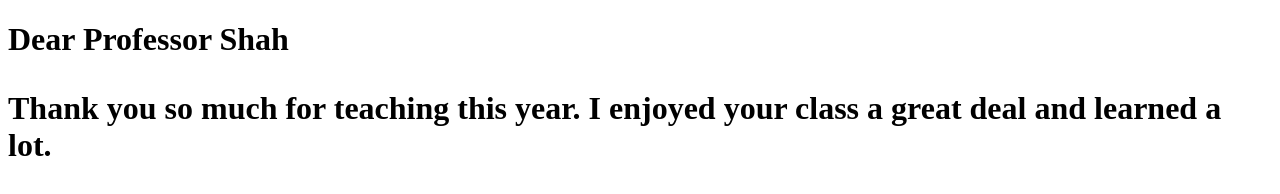
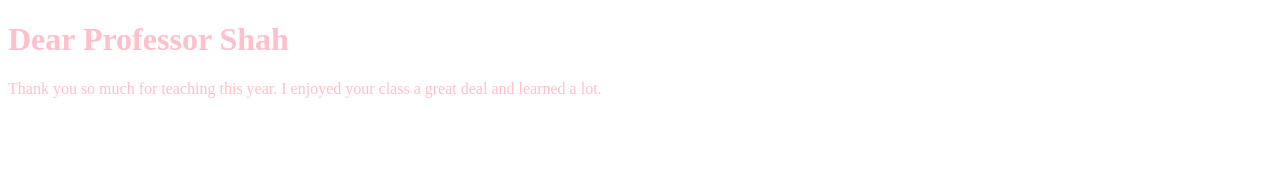
Before and after one commit to Syd-F/GitHub-ThankYou, a plain HTML site: page index.html in a window 1280 px wide. Drawn offline with Linux system fonts and the light colour scheme.

Commit message:
Update index.html

```diff
--- a/index.html
+++ b/index.html
@@ -5,8 +5,8 @@
 </head>
 <body>
 
-<h1>Dear Professor Shah</h>
-<p>Thank you so much for teaching this year. I enjoyed your class a great deal and learned a lot.</p>
+<h1 style="color:pink">Dear Professor Shah</h1>
+<p style="color:pink">Thank you so much for teaching this year. I enjoyed your class a great deal and learned a lot.</p>
 
 </body>
 </html>
```
